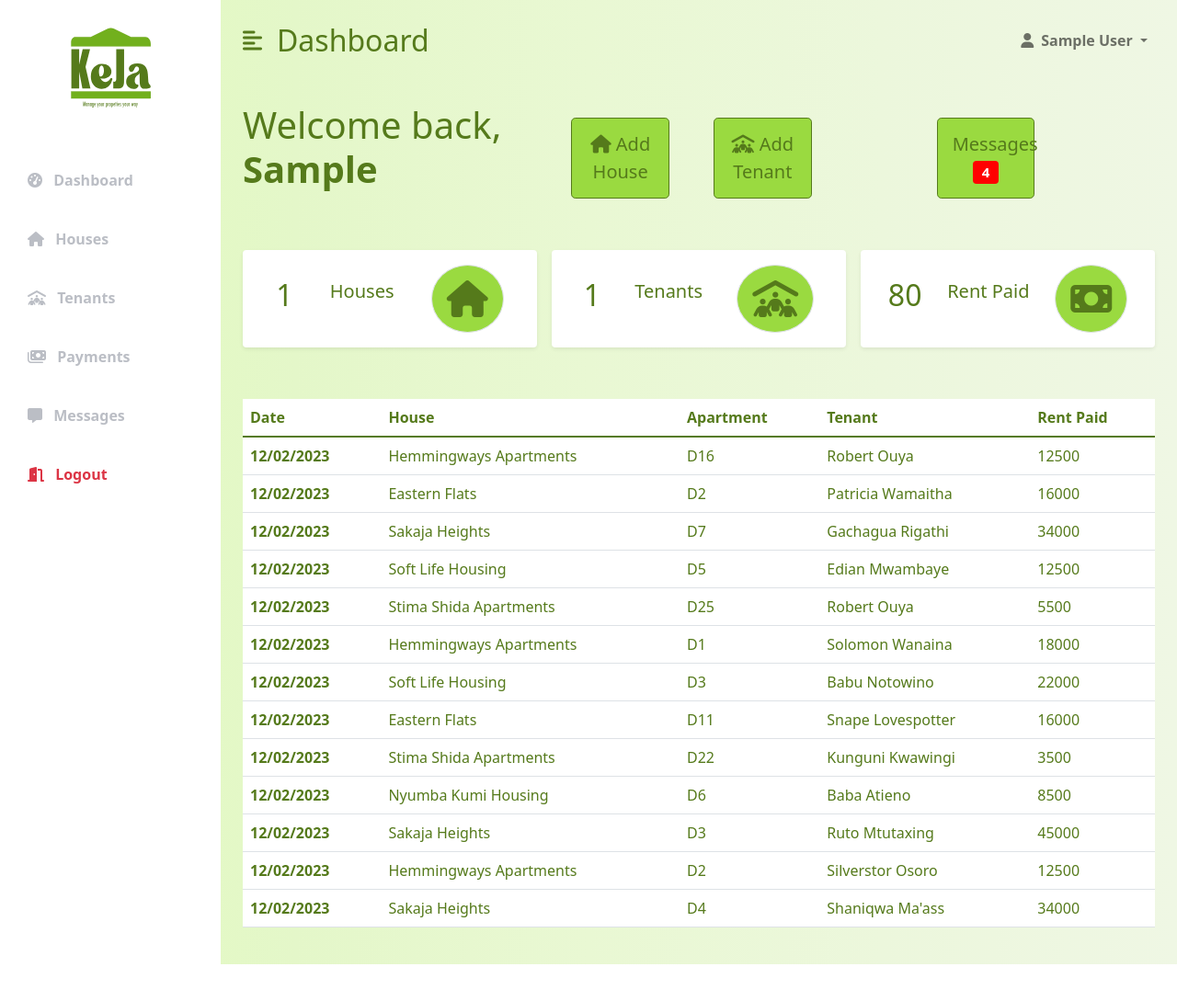
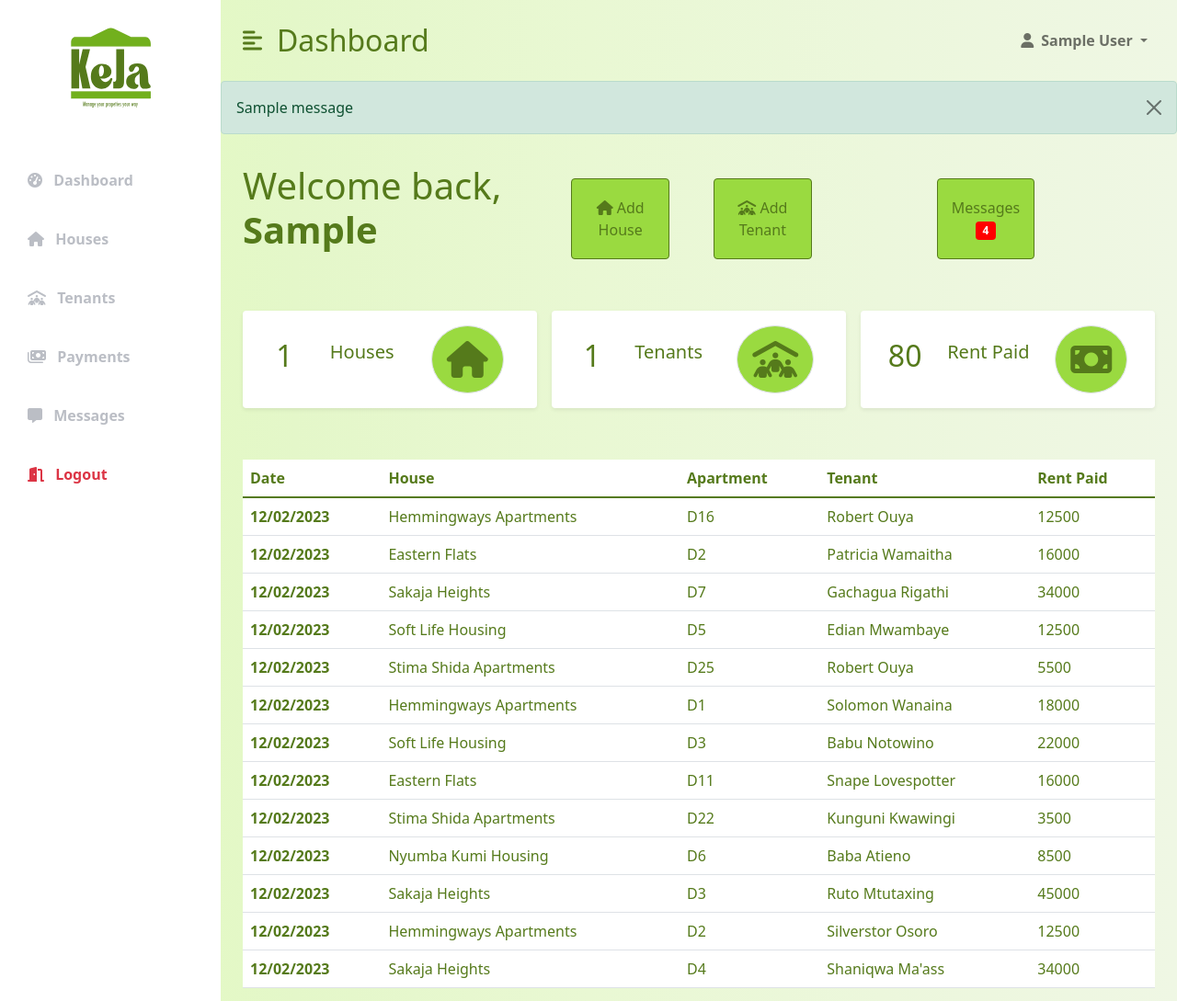
Before and after one commit to Mwambingu/KEJA, a Flask app: page / in a window 1280 px wide. Shown: the top 1089 px of the page at 92% size. Before the commit the page ends 1049 px from the top, so only its background shows below. Run offline with Flask 2, Linux system fonts and the light colour scheme; a user stored in the database is signed in; tables that the repository leaves empty hold one stand-in row (values such as "Sample post"); one stand-in notice (Sample message) is shown; some libraries are stand-ins or nearby versions.

Commit message:
Added add_house functionality on dashboard and message flashing

```diff
--- a/flask_jinja_app/website/templates/base.html
+++ b/flask_jinja_app/website/templates/base.html
@@ -152,6 +152,38 @@
                 </nav>
                 <!-- Navbar Ends Here -->
 
+                <!-- Flash Messages -->
+                {% with messages = get_flashed_messages(with_categories=true) %}
+                {% if messages %} {% for category, message in messages %} {% if
+                category == 'error' %}
+                <div
+                    class="alert alert-danger alert-dismissible fade show"
+                    role="alert"
+                >
+                    <div>{{ message }}</div>
+                    <button
+                        type="button"
+                        class="btn-close"
+                        data-bs-dismiss="alert"
+                        aria-label="Close"
+                    ></button>
+                </div>
+                {% else %}
+                <div
+                    class="alert alert-success alert-dismissible fade show"
+                    role="alert"
+                >
+                    <div>{{ message }}</div>
+                    <button
+                        type="button"
+                        class="btn-close"
+                        data-bs-dismiss="alert"
+                        aria-label="Close"
+                    ></button>
+                </div>
+                {% endif %} {% endfor %} {% endif %} {% endwith %}
+                <!-- Flash Ends Messages -->
+
                 <!-- Main Content Starts Here -->
                 {% block pageContent %}{% endblock %}
                 <!-- Main Content Ends Here -->
--- a/flask_jinja_app/website/templates/dashboard.html
+++ b/flask_jinja_app/website/templates/dashboard.html
@@ -16,13 +16,74 @@
         <div class="col-lg-4 d-flex justify-content-center row g-3">
             <button
                 type="button"
-                class="col-lg-4 mx-4 btn btn-lg user-card-btns"
+                class="col-lg-4 mx-4 btn btn-md user-card-btns"
+                data-bs-toggle="modal"
+                data-bs-target="#add_house"
             >
                 <i class="fas fa-house"></i> Add House
             </button>
+
+            <!-- Modal Add House Trial -->
+            <div
+                class="modal fade"
+                id="add_house"
+                tabindex="-1"
+                aria-labelledby="add_house_label"
+                aria-hidden="true"
+            >
+                <div class="modal-dialog">
+                    <div class="modal-content">
+                        <div class="modal-header">
+                            <h5 class="modal-title" id="add_house_label">
+                                Add House
+                            </h5>
+
+                            <button
+                                type="button"
+                                class="btn-close"
+                                data-bs-dismiss="modal"
+                                aria-label="Close"
+                            ></button>
+                        </div>
+                        <div class="modal-body">
+                            <form method="POST">
+                                <div class="mb-3">
+                                    <label for="house_name" class="form-label"
+                                        >New House Name</label
+                                    >
+                                    <input
+                                        type="text"
+                                        class="form-control"
+                                        id="house_name"
+                                        name="house_name"
+                                        aria-describedby="houseName"
+                                    />
+                                </div>
+                                <button
+                                    type="submit"
+                                    class="btn user-card-btns"
+                                    name="add_house_button"
+                                >
+                                    Add House
+                                </button>
+                            </form>
+                        </div>
+                        <div class="modal-footer">
+                            <button
+                                type="button"
+                                class="btn btn-secondary"
+                                data-bs-dismiss="modal"
+                            >
+                                Close
+                            </button>
+                        </div>
+                    </div>
+                </div>
+            </div>
+
             <button
                 type="button"
-                class="col-lg-4 mx-4 btn btn-lg user-card-btns"
+                class="col-lg-4 mx-4 btn btn-md user-card-btns"
             >
                 <i class="fas fa-people-roof"></i>
                 Add Tenant
@@ -31,7 +92,7 @@
         <div class="col-lg-4 d-flex justify-content-center row g-3">
             <button
                 type="button"
-                class="btn btn-lg user-card-btns col-lg-4 mx-4"
+                class="btn btn-md user-card-btns col-lg-4 mx-4"
             >
                 <i></i> Messages
                 <span class="badge">4</span>
--- a/flask_jinja_app/website/views.py
+++ b/flask_jinja_app/website/views.py
@@ -1,21 +1,35 @@
 #!/usr/bin/env python3
-from flask import Blueprint, render_template
+from flask import Blueprint, render_template, request, flash, redirect, url_for
 
 from flask_login import login_required, current_user
+from .models import Landlord, House, Tenant, Apartment
+from . import db
 
 views = Blueprint('views', __name__)
 
 
-@views.route('/')
+@views.route('/', methods=['GET', 'POST'])
 @login_required
 def index():
+    if request.method == 'POST':
+
+        if "add_house_button" in request.form:
+            house_dict = {}
+            house_dict['house_name'] = request.form.get('house_name')
+            house_dict['landlord_id'] = current_user.id
+            new_house = House(**house_dict)
+            db.session.add(new_house)
+            db.session.commit()
+            flash('House added successfully.', category='success')
+
+        return redirect(url_for('views.index'))
     return render_template("dashboard.html", landlord=current_user)
 
 
-@views.route('/dashboard')
-@login_required
-def dashboard():
-    return render_template("dashboard.html",  landlord=current_user)
+# @views.route('/dashboard')
+# @login_required
+# def dashboard():
+#     return render_template("dashboard.html",  landlord=current_user)
 
 
 @views.route('/houses')
```
